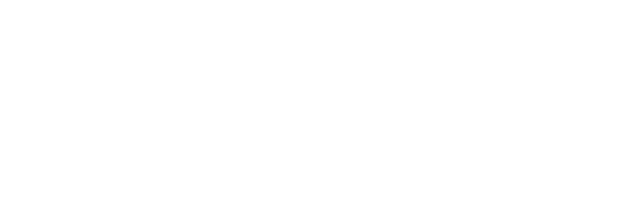
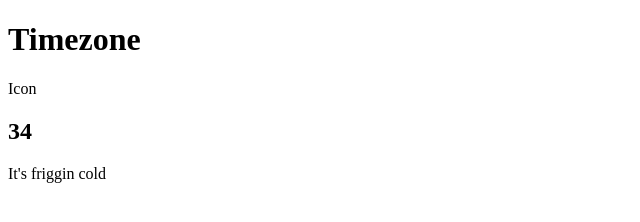
Before and after one commit to AnsonAMS/weather-app, a plain HTML site: page index.html in a window 1280 px wide. Shown: the whole page, without its empty margins (0-640 px from the left). Drawn offline with Linux system fonts and the light colour scheme.

Commit message:
Adding html

```diff
--- a/index.html
+++ b/index.html
@@ -8,5 +8,16 @@
 </head>
 <body>
 
+    <div class="location">
+        <h1 class="location-timezone">Timezone</h1>
+        <p>Icon</p>
+    </div>
+
+    <div class="temperature">
+        <h2 class="temperature-degree">34</h2>
+        <div class="temperature-description">It's friggin cold</div>
+    </div>
+
+    <script src="script.js"></script>
 </body>
 </html>
```
